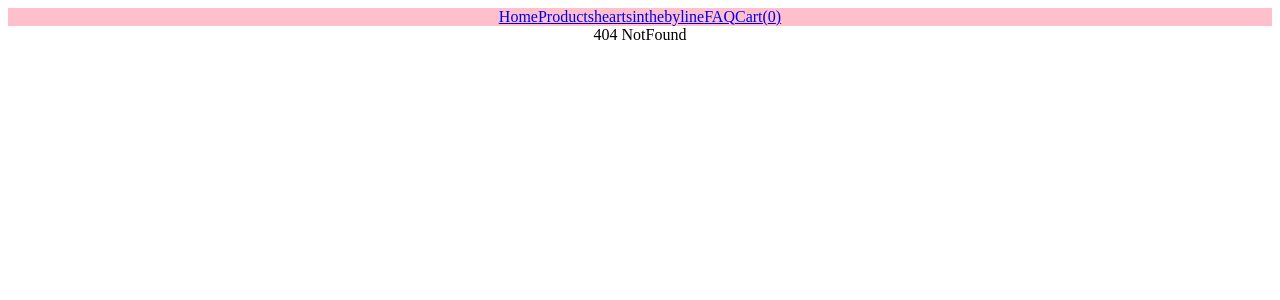
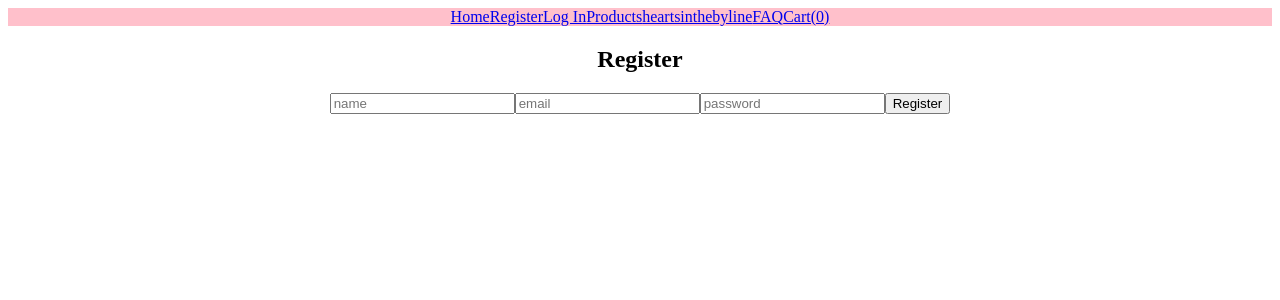
Before and after one commit to aliciahetrick/heartsinthebyline, a React (Create React App) app in the folder frontend/: page /register in a window 1280 px wide. Before the commit this address had no page. Shown: the top 300 px of the page. Built offline with nearby package versions, Linux system fonts and the light colour scheme.

Commit message:
Add register to authSlice

```diff
--- a/frontend/package.json
+++ b/frontend/package.json
@@ -8,6 +8,7 @@
     "@testing-library/react": "^13.4.0",
     "@testing-library/user-event": "^13.5.0",
     "axios": "^1.3.6",
+    "jwt-decode": "^3.1.2",
     "react": "^18.2.0",
     "react-dom": "^18.2.0",
     "react-redux": "^8.0.5",
--- a/frontend/src/App.js
+++ b/frontend/src/App.js
@@ -8,6 +8,7 @@ import Home from "./components/Home";
 import AllProducts from "./components/AllProducts";
 import NotFound from "./components/NotFound";
 import SingleProduct from "./components/SingleProduct";
+import Register from "./components/auth/Register";
 
 function App() {
   return (
@@ -18,6 +19,7 @@ function App() {
           <Route exact path="/products/:id" element={<SingleProduct />} />
           <Route exact path="/products" element={<AllProducts />} />
           <Route exact path="/cart" element={<Cart />} />
+          <Route exact path="/register" element={<Register />} />
           <Route exact path="/" element={<Home />} />
           <Route path="*" element={<NotFound />} />
         </Routes>
--- a/frontend/src/components/Home.jsx
+++ b/frontend/src/components/Home.jsx
@@ -1,4 +1,8 @@
+// import { useSelector } from "react-redux";
+
 const Home = () => {
+  // const auth = useSelector((state) => state.auth);
+  // console.log("auth", auth);
   return <h2>Home</h2>;
 };
 
--- a/frontend/src/components/Navbar.jsx
+++ b/frontend/src/components/Navbar.jsx
@@ -6,6 +6,8 @@ const Navbar = () => {
   return (
     <nav style={{ backgroundColor: "pink" }}>
       <Link to="/">Home</Link>
+      <Link to="/register">Register</Link>
+      <Link to="/login">Log In</Link>
       <Link to="/products">Products</Link>
       <Link to="/">heartsinthebyline</Link>
       <Link to="/faq">FAQ</Link>
--- /dev/null
+++ b/frontend/src/components/auth/Register.jsx
@@ -0,0 +1,53 @@
+import { useState } from "react";
+import { useDispatch, useSelector } from "react-redux";
+import { registerUser } from "../../features/authSlice";
+
+const Register = () => {
+  const dispatch = useDispatch();
+  const auth = useSelector((state) => state.auth);
+
+  console.log("auth", auth);
+
+  const [user, setUser] = useState({
+    name: "",
+    email: "",
+    password: "",
+  });
+
+  const handleRegisterSubmit = (e) => {
+    e.preventDefault();
+    dispatch(registerUser(user));
+  };
+
+  return (
+    <>
+      <form onSubmit={handleRegisterSubmit}>
+        <h2>Register</h2>
+        <input
+          type="text"
+          placeholder="name"
+          onChange={(e) => setUser({ ...user, name: e.target.value })}
+        />
+        <input
+          type="email"
+          placeholder="email"
+          onChange={(e) => setUser({ ...user, email: e.target.value })}
+        />
+        <input
+          type="password"
+          placeholder="password"
+          onChange={(e) => setUser({ ...user, password: e.target.value })}
+        />
+        {/* <button>Register</button> */}
+        <button>
+          {auth.registerStatus === "pending" ? "Submitting" : "Register"}
+        </button>
+        {auth.registerStatus === "rejected" ? (
+          <p>{auth.registerError} </p>
+        ) : null}
+      </form>
+    </>
+  );
+};
+
+export default Register;
--- /dev/null
+++ b/frontend/src/features/api.js
@@ -0,0 +1 @@
+export const url = "http://localhost:5000";
--- /dev/null
+++ b/frontend/src/features/authSlice.js
@@ -0,0 +1,74 @@
+import { createSlice, createAsyncThunk } from "@reduxjs/toolkit";
+import axios from "axios";
+import { url } from "./api";
+import jwtDecode from "jwt-decode";
+
+const initialState = {
+  token: localStorage.getItem("token"),
+  name: "",
+  email: "",
+  _id: "",
+  registerStatus: "",
+  registerError: "",
+  loginStatus: "",
+  loginError: "",
+  userLoaded: false,
+};
+
+export const registerUser = createAsyncThunk(
+  "auth/registerUser",
+  async (user, { rejectWithValue }) => {
+    try {
+      const token = await axios.post(`${url}/api/register`, {
+        name: user.name,
+        email: user.email,
+        password: user.password,
+      });
+
+      localStorage.setItem("token", token.data);
+      return token.data;
+    } catch (error) {
+      console.log(error.response.data);
+      return rejectWithValue(error.response.data);
+    }
+  }
+);
+
+const authSlice = createSlice({
+  name: "auth",
+  initialState,
+  reducers: {},
+  extraReducers: (builder) => {
+    builder.addCase(registerUser.pending, (state, action) => {
+      return {
+        ...state,
+        registerStatus: "pending",
+      };
+    });
+    builder.addCase(registerUser.fulfilled, (state, action) => {
+      if (action.payload.status) {
+        const user = jwtDecode(action.payload);
+
+        return {
+          ...state,
+          token: action.payload,
+          name: user.name,
+          email: user.email,
+          _id: user._id,
+          registerStatus: "success",
+        };
+      } else {
+        return state;
+      }
+    });
+    builder.addCase(registerUser.rejected, (state, action) => {
+      return {
+        ...state,
+        registerStatus: "rejected",
+        registerError: action.payload,
+      };
+    });
+  },
+});
+
+export default authSlice.reducer;
--- a/frontend/src/features/index.js
+++ b/frontend/src/features/index.js
@@ -2,10 +2,12 @@ import { configureStore } from "@reduxjs/toolkit";
 import productsReducer from "./productsSlice";
 import cartReducer, { getTotals } from "./cartSlice";
 import { productsApi } from "./productsApi";
+import authReducer from "./authSlice";
 
 const store = configureStore({
   reducer: {
     products: productsReducer,
+    auth: authReducer,
     cart: cartReducer,
     [productsApi.reducerPath]: productsApi.reducer,
   },
```
Also changed, not shown: 1 other file (tests, documents, lock files or other folders).
